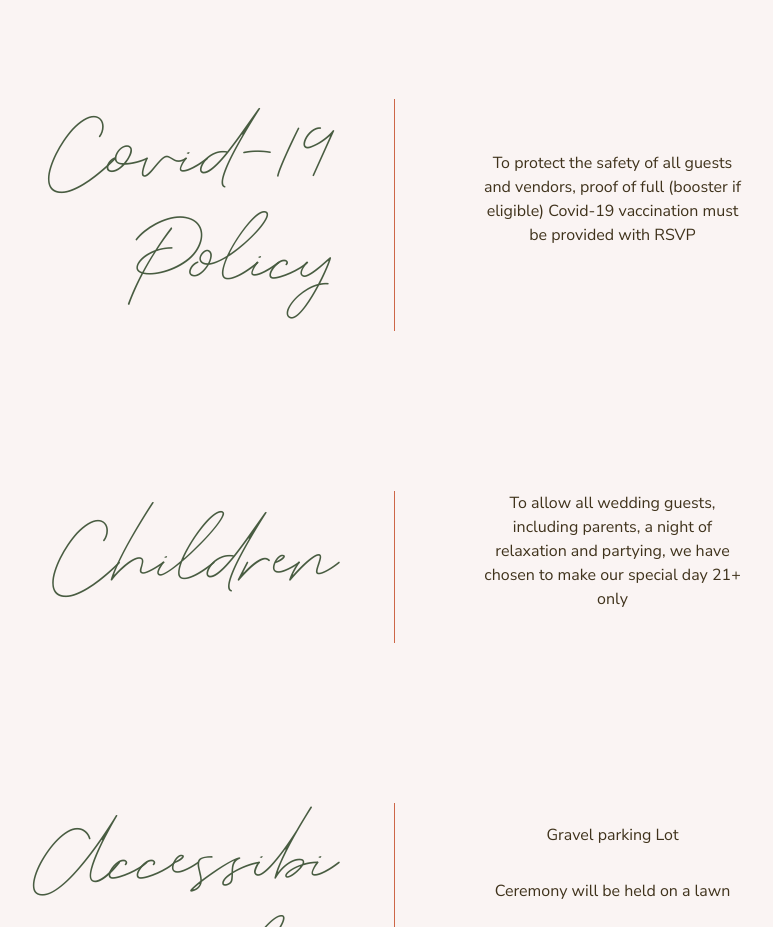
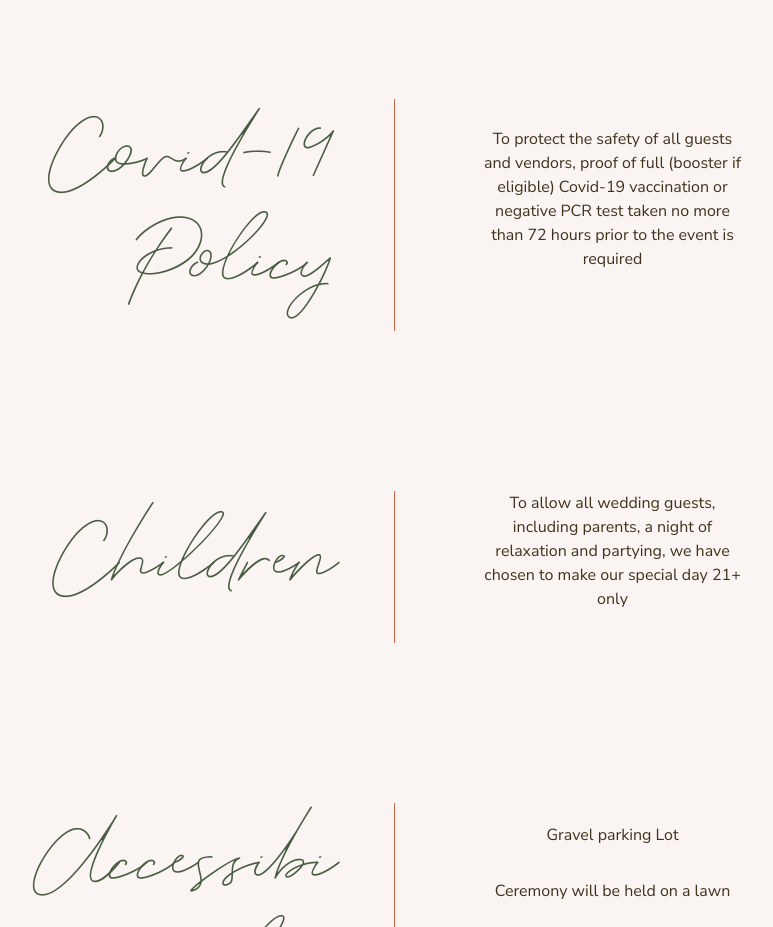
Before and after one commit to rlycrvns/weddingV3, a Next.js app: page /info in a window 1280 px wide. Shown: the part 1360-2287 px from the top of the page, without its empty margins (246-1019 px from the left). Built offline with nearby package versions, Linux system fonts and the light colour scheme.

Commit message:
update info

```diff
--- a/pages/info/index.js
+++ b/pages/info/index.js
@@ -52,7 +52,8 @@ export default function Info() {
             <ul>
               <li>
                 To protect the safety of all guests and vendors, proof of full (booster if eligible)
-                Covid-19 vaccination must be provided with RSVP
+                Covid-19 vaccination or negative PCR test taken no more than 72 hours prior to the
+                event is required
               </li>
             </ul>
           </div>
```
